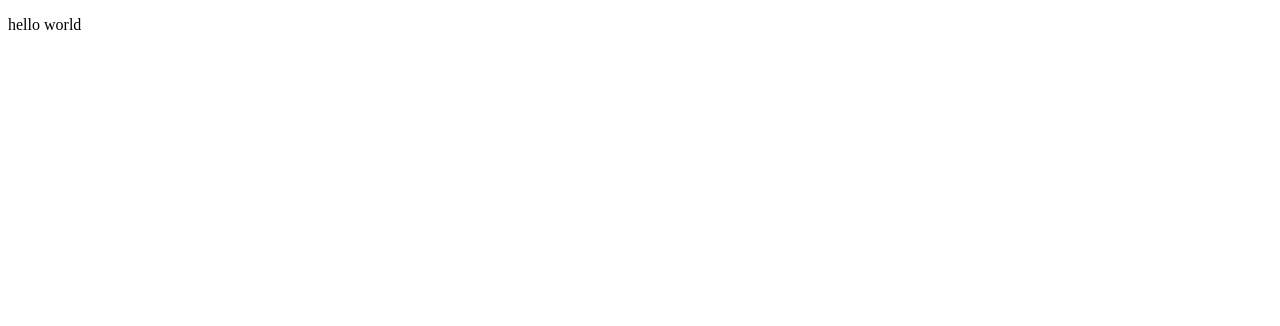
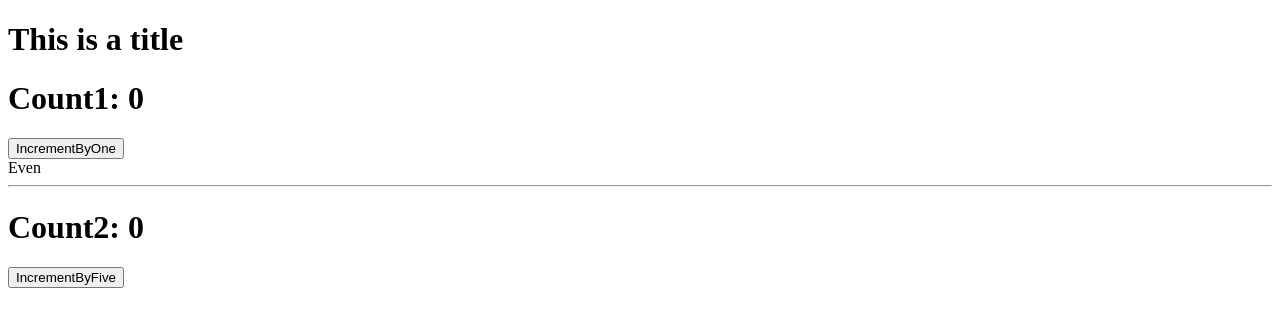
Before and after one commit to RabiulHassanJomman/Think-in-a-react-way, a React (Vite) app: page / in a window 1280 px wide. Shown: the top 326 px of the page. Built offline with nearby package versions, Linux system fonts and the light colour scheme.

Commit message:
useMemo & useCallback

```diff
--- a/src/App.jsx
+++ b/src/App.jsx
@@ -1,7 +1,39 @@
+import { useCallback, useMemo, useState } from "react";
+import Button from "./Button";
+import ShowCount from "./Components/ShowCount";
+import Title from "./Components/Title";
+
 function App() {
-  return <>
-    <p>hello world</p>
-  </>
+  const [count1, setCount1] = useState(0);
+  const [count2, setCount2] = useState(0);
+
+  const incrementByOne = useCallback(() => {
+    setCount1((prevCount) => prevCount + 1);
+  }, []);
+
+  const incrementByFive = useCallback(() => {
+    setCount2((prevCount) => prevCount + 5);
+  }, []);
+
+  const isEvenOrOdd = useMemo(() => {
+    for (var i = 0; i < 1000000000; i++) {
+      i;
+    }
+    return count1 % 2 === 0;
+  }, [count1]);
+
+  return (
+    <>
+      <Title />
+      <ShowCount count={count1} title={"Count1"}></ShowCount>
+      <Button handleClick={incrementByOne}>IncrementByOne</Button>
+      <span>{isEvenOrOdd ? "Even" : "Odd"}</span>
+      <hr />
+
+      <ShowCount count={count2} title={"Count2"}></ShowCount>
+      <Button handleClick={incrementByFive}>IncrementByFive</Button>
+    </>
+  );
 }
 
-export default App
+export default App;
--- /dev/null
+++ b/src/Button.jsx
@@ -0,0 +1,12 @@
+import React from "react";
+
+export default React.memo(function Button({ children, handleClick }) {
+  console.log(`${children} rendered`);
+  return (
+    <div>
+      <button type="button" onClick={handleClick}>
+        {children}
+      </button>
+    </div>
+  );
+});
--- /dev/null
+++ b/src/Components/ShowCount.jsx
@@ -0,0 +1,12 @@
+import React from "react";
+
+export default React.memo(function ShowCount({ count, title }) {
+  console.log(`${title} Rendered`);
+  return (
+    <div>
+      <h1>
+        {title}: {count}
+      </h1>
+    </div>
+  );
+});
--- /dev/null
+++ b/src/Components/Title.jsx
@@ -0,0 +1,10 @@
+import React from "react";
+
+export default React.memo(function Title() {
+  console.log("title rendered");
+  return (
+    <div>
+      <h1>This is a title</h1>
+    </div>
+  );
+});
--- a/src/main.jsx
+++ b/src/main.jsx
@@ -1,10 +1,4 @@
-import React from 'react';
-import { StrictMode } from 'react';
-import { createRoot } from 'react-dom/client';
-import App from './App.jsx'
+import { createRoot } from "react-dom/client";
+import App from "./App.jsx";
 
-createRoot(document.getElementById('root')).render(
-  <StrictMode>
-    <App />
-  </StrictMode>,
-)
+createRoot(document.getElementById("root")).render(<App />);
```
